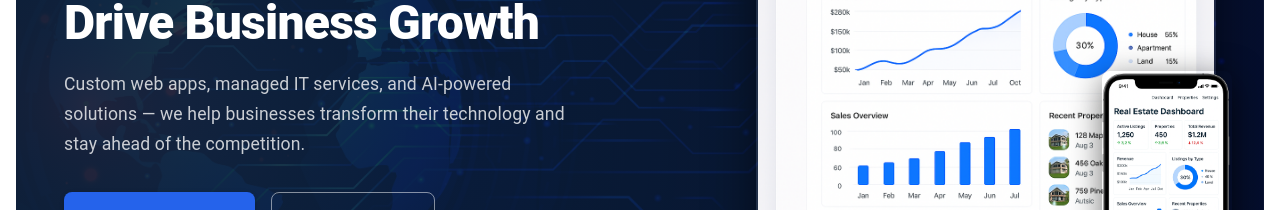
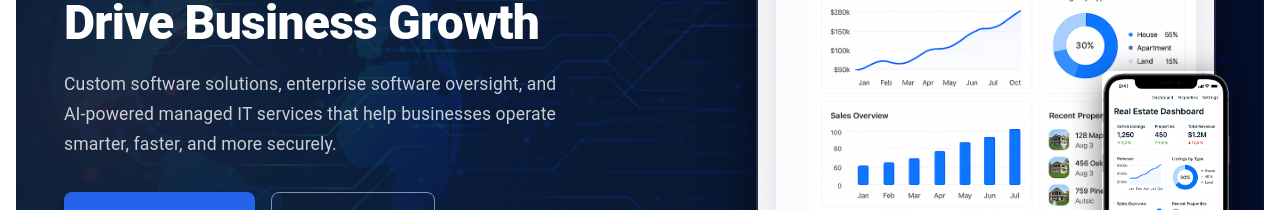
Before and after one commit to rudymiked/consulting, a React (Vite) app in the folder rudy-software-consulting/client/: page / in a window 1280 px wide. Shown: the part 307-517 px from the top of the page. Built offline with nearby package versions, Linux system fonts and the light colour scheme; no server answers.

Commit message:
update text

```diff
--- a/rudy-software-consulting/client/src/components/Home/Banner.tsx
+++ b/rudy-software-consulting/client/src/components/Home/Banner.tsx
@@ -86,9 +86,7 @@ const Banner: React.FC = () => {
                 lineHeight: 1.7,
               }}
             >
-              Custom web apps, managed IT services, and AI-powered solutions —
-              we help businesses transform their technology and stay ahead of
-              the competition.
+              Custom software solutions, enterprise software oversight, and AI‑powered managed IT services that help businesses operate smarter, faster, and more securely.
             </Typography>
             <Box sx={{ display: "flex", gap: 2, flexWrap: "wrap" }}>
               <Button
```
